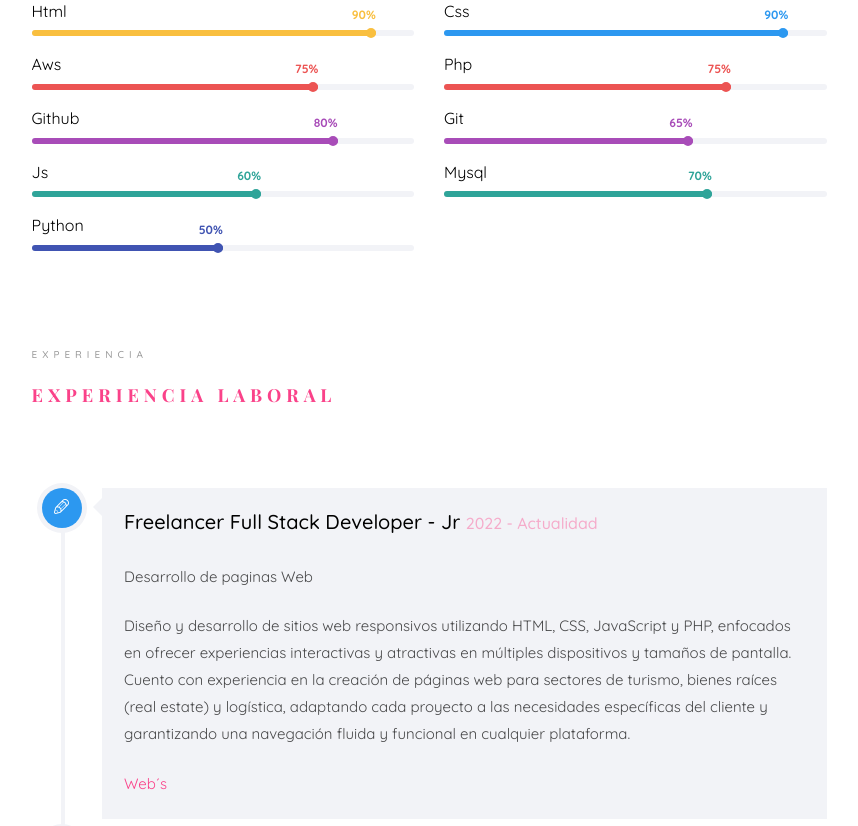
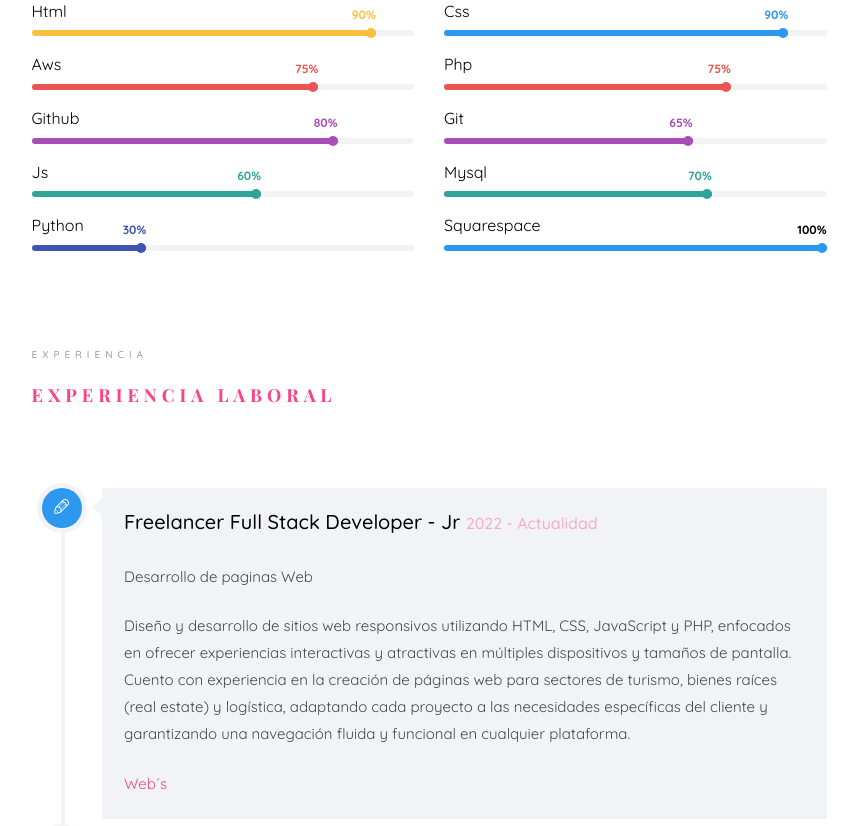
Before and after one commit to MSoledadC/cv-msoledadc, a plain HTML site: page index.html in a window 1280 px wide. Shown: the part 1888-2714 px from the top of the page, without its empty margins (361-1219 px from the left). Drawn offline with nearby package versions, Linux system fonts and the light colour scheme; files whose address does not match are found by name; a web font is replaced by a local one.

Commit message:
se modifica skill

```diff
--- a/index.html
+++ b/index.html
@@ -298,8 +298,19 @@ Copyright <script>document.write(new Date().getFullYear());</script><i class="ic
 								<h3>Python</h3>
 								<div class="progress">
 								 	<div class="progress-bar color-6" role="progressbar" aria-valuenow="50"
-								  	aria-valuemin="0" aria-valuemax="100" style="width:50%">
-								    <span>50%</span>
+								  	aria-valuemin="0" aria-valuemax="100" style="width:30%">
+								    <span>30%</span>
+								  	</div>
+								</div>
+							</div>
+						</div>
+						<div class="col-md-6 animate-box" data-animate-effect="fadeInRight">
+							<div class="progress-wrap">
+								<h3>Squarespace</h3>
+								<div class="progress">
+								 	<div class="progress-bar color-9" role="progressbar" aria-valuenow="50"
+								  	aria-valuemin="0" aria-valuemax="100" style="width:100%">
+								    <span>100%</span>
 								  	</div>
 								</div>
 							</div>
```
